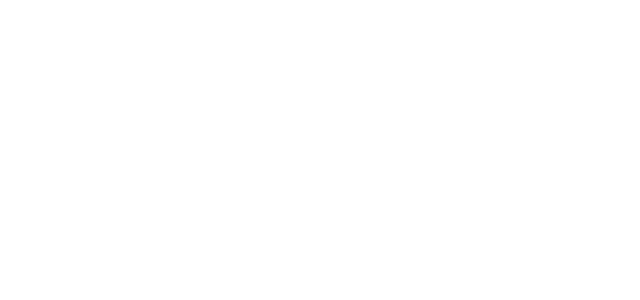
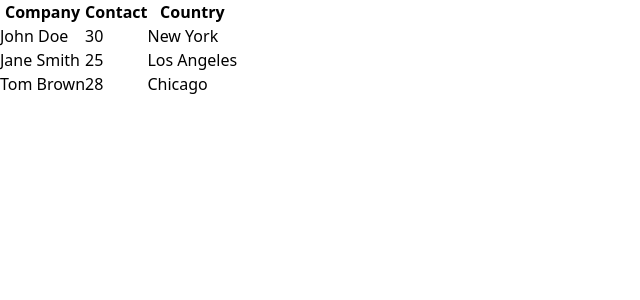
Before and after one commit to ramit2201/assignments-volopay, a React (Vite) app in the folder assignment-1/: page / in a window 1280 px wide. Shown: the top 300 px of the page, without its empty margins (0-640 px from the left). Built offline with nearby package versions, Linux system fonts and the light colour scheme.

Commit message:
feat: Set up basic table structure and state for table data

```diff
--- a/assignment-1/package.json
+++ b/assignment-1/package.json
@@ -11,6 +11,7 @@
   },
   "dependencies": {
     "@tailwindcss/vite": "^4.0.9",
+    "prop-types": "^15.8.1",
     "react": "^19.0.0",
     "react-dom": "^19.0.0",
     "tailwindcss": "^4.0.9"
--- a/assignment-1/src/App.jsx
+++ b/assignment-1/src/App.jsx
@@ -2,13 +2,36 @@
 import reactLogo from './assets/react.svg'
 import viteLogo from '/vite.svg'
 import './App.css'
+import TableDisplay from './components/TableDisplay'
+function App() {
+  const [tableData, setTableData] = useState({
+    headers: ["Company", "Contact", "Country"],
+    rows: [
+      { Company: "John Doe", Contact: 30, Country: "New York" },
+      { Company: "Jane Smith", Contact: 25, Country: "Los Angeles" },
+      { Company: "Tom Brown", Contact: 28, Country: "Chicago" },
+    ],
+  });
 
-function App() {
+console.log(tableData.headers)
+ // Access the headers array
+ const { headers, rows } = tableData;
+  return (
+    <>
+    {/* {headers.map((value, index) => (
+      <p>
+        {value}
+      </p>
+    ))}
+    {rows.map((value, index) => (
+      <p>
+        {value.Company}
+      </p>
+    ))} */}
 
 
-  return (
-    <>
 
+     <TableDisplay />
     </>
   )
 }
--- /dev/null
+++ b/assignment-1/src/components/TableDisplay.jsx
@@ -0,0 +1,35 @@
+import React from 'react'
+
+const TableDisplay = () => {
+  return (
+    <table >
+        <thead>
+          <tr>
+            <th>Company</th>
+            <th>Contact</th>
+            <th>Country</th>
+          </tr>
+        </thead>
+        <tbody>
+          <tr>
+            <td>John Doe</td>
+            <td>30</td>
+            <td>New York</td>
+          </tr>
+          <tr>
+            <td>Jane Smith</td>
+            <td>25</td>
+            <td>Los Angeles</td>
+          </tr>
+          <tr>
+            <td>Tom Brown</td>
+            <td>28</td>
+            <td>Chicago</td>
+          </tr>
+        </tbody>
+
+    </table>
+  )
+}
+
+export default TableDisplay
```
Also changed, not shown: 1 other file (tests, documents, lock files or other folders).
